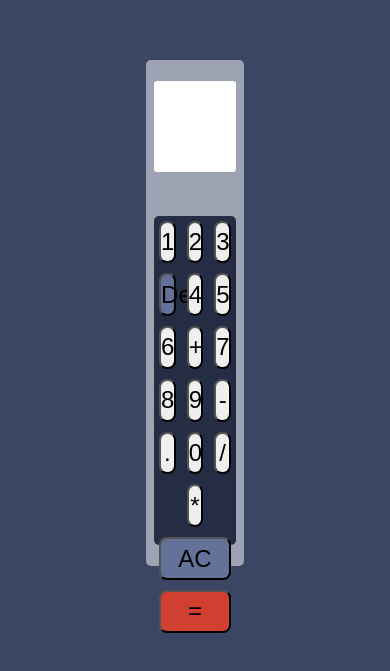
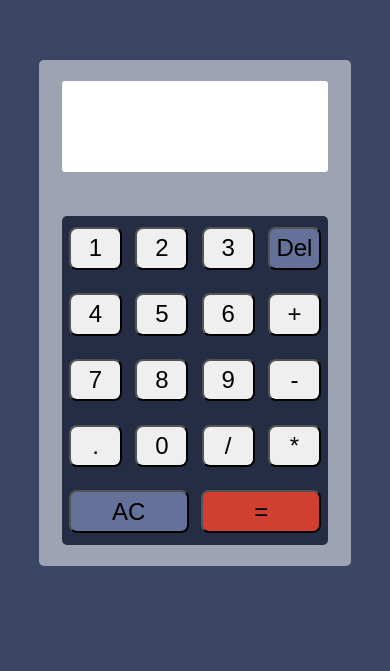
Before and after one commit to bhanuprasad911/Calculator-mini, a plain HTML site: page index.html in a window 390 px wide. Shown: the part 109-780 px from the top of the page. Drawn offline with Linux system fonts and the light colour scheme.

Commit message:
Update style.css

```diff
--- a/style.css
+++ b/style.css
@@ -62,3 +62,8 @@ button{
     width: 120px;
     ;
 }
+
+@media screen and (max-width: 600px) {
+.calc{
+    width: 80%;
+}
```
